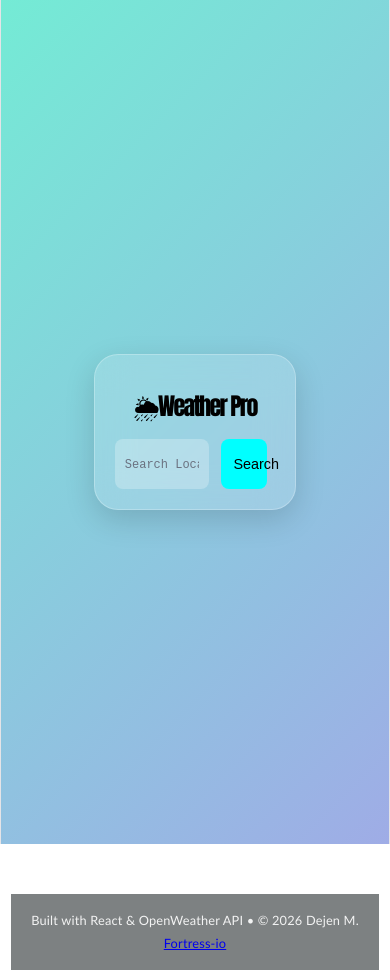
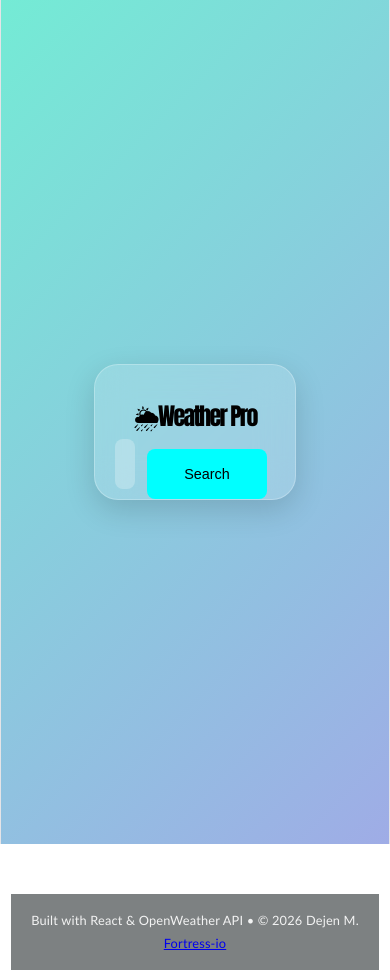
Before and after one commit to Fortress-io/AuraX-Summer-2026, a React (Vite) app in the folder AuraX-summer-2026/week-six/weather-app/: page / in a window 390 px wide. Built offline with nearby package versions, Linux system fonts and the light colour scheme; no server answers.

Commit message:
Improve responsive layout

```diff
--- a/AuraX-summer-2026/week-six/weather-app/src/App.css
+++ b/AuraX-summer-2026/week-six/weather-app/src/App.css
@@ -175,7 +175,7 @@ body {
     gap: 12px;
     align-items: center;
     justify-content: center;
-    height: 50px;
+    height: 30px;
   }
 
   .search input {
@@ -186,7 +186,7 @@ body {
   .search button {
     padding: 8px 12px;
     font-size: 0.9rem;
-    width: min(175px, 30%);
+    width: min(175px, 80%);
   }
   .search input::placeholder {
     font-size: 0.75rem;
```
